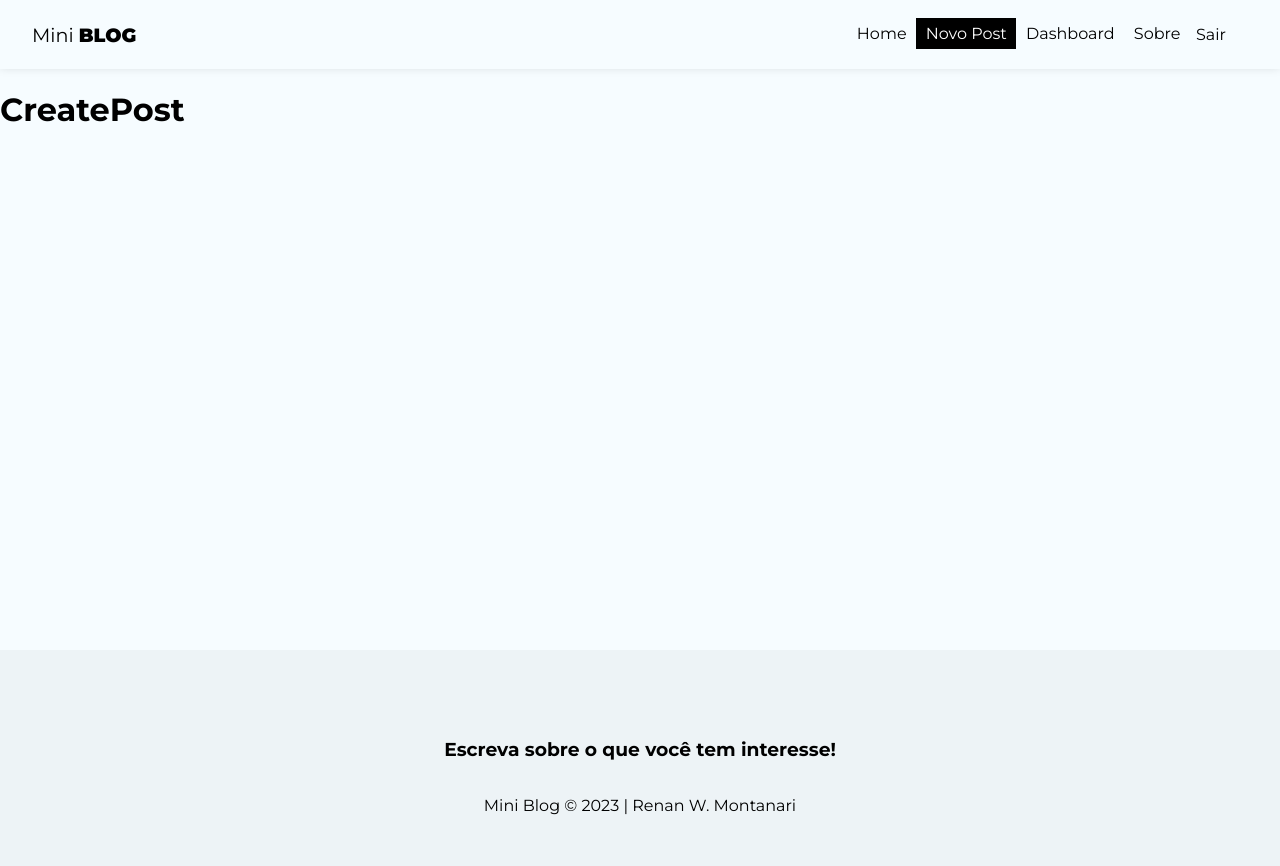
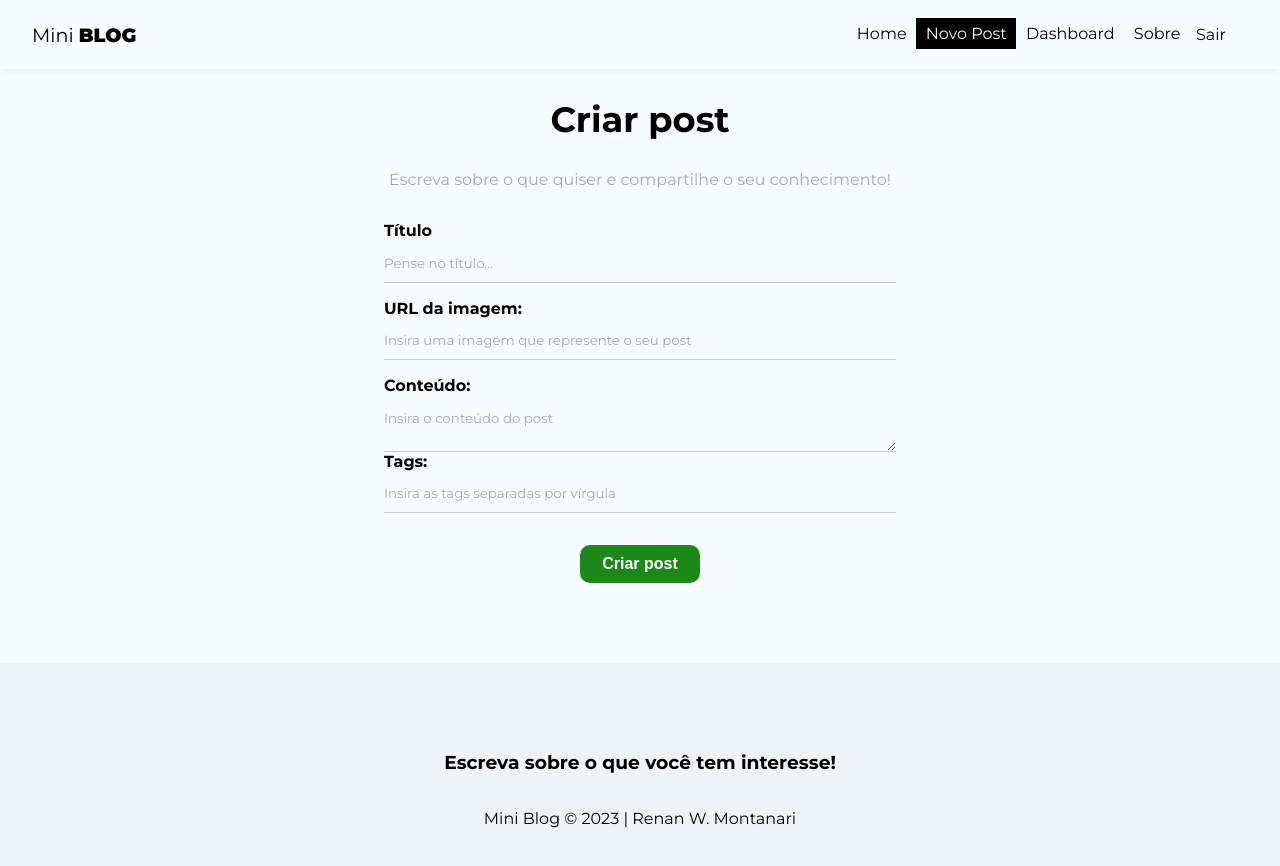
Before and after one commit to renawmontanari/mini-blog, a React (Create React App) app in the folder miniblog/: page /posts/create in a window 1280 px wide. Shown: the top 866 px of the page. Built offline with nearby package versions, Linux system fonts and the light colour scheme; no server answers; sample sign-in values are in the browser's storage.

Commit message:
miniblog

```diff
--- a/miniblog/src/pages/CreatePost/CreatePost.js
+++ b/miniblog/src/pages/CreatePost/CreatePost.js
@@ -1,10 +1,79 @@
 
 import styles from "./CreatePost.module.css";
 
+import { useState } from "react";
+import { useNavigate } from "react-router-dom";
+import { useAuthValue } from "../../context/AuthContext";
+
 const CreatePost = () => {
+
+  const [title, setTitle] = useState("");
+  const [image, setImage] = useState("");
+  const [body, setBody] = useState("");
+  const [tags, setTags] = useState([]);
+  const [formError, setFormError] = useState("");
+
+  const handleSubmit = (e) => {
+    e.preventDefault();
+  };
+
   return (
-    <div>
-        <h1>CreatePost</h1>
+    <div className={styles.create__post}>
+        <h2>Criar post</h2>
+        <p>Escreva sobre o que quiser e compartilhe o seu conhecimento!</p>
+        <form onSubmit={handleSubmit}>
+          <label>
+            <span>Título</span>
+            <input
+              type="text"
+              name="title"
+              required
+              placeholder="Pense no título..."
+              onChange={(e) => setTitle(e.target.value)}
+              value={title}
+            />
+          </label>
+          <label>
+            <span>URL da imagem:</span>
+            <input
+              type="text"
+              name="image"
+              required
+              placeholder="Insira uma imagem que represente o seu post"
+              onChange={(e) => setImage(e.target.value)}
+              value={image}
+            />
+          </label>
+          <label>
+            <span>Conteúdo:</span>
+            <textarea
+              name="body"
+              required
+              placeholder="Insira o conteúdo do post"
+              onChange={(e) => setBody(e.target.value)}
+              value={body}
+            ></textarea>
+            <label>
+            <span>Tags:</span>
+            <input
+              type="text"
+              name="tags"
+              required
+              placeholder="Insira as tags separadas por vírgula"
+              onChange={(e) => setTags(e.target.value)}
+              value={tags}
+            />
+          </label>
+          </label>
+          <button className="btn">Criar post</button>
+          {/* {!loading && <button className="btn">Criar post</button>}
+          {loading && (
+            <button className="btn" disabled>
+              Aguarde...
+            </button>
+          )}
+          {error && <p className="error">{error}</p>} */}
+        </form>
     </div>
   );
 };
--- a/miniblog/src/pages/CreatePost/CreatePost.module.css
+++ b/miniblog/src/pages/CreatePost/CreatePost.module.css
@@ -0,0 +1,13 @@
+
+.create__post {
+    text-align: center;
+}
+
+.create__post h2 {
+    font-size: 2.2em;
+}
+
+.create__post p {
+    color: #aaa;
+    margin-bottom: 2em;
+}
--- a/miniblog/src/pages/Register/Register.js
+++ b/miniblog/src/pages/Register/Register.js
@@ -91,7 +91,11 @@
             />
           </label>
           {!loading && <button className="btn">Cadastrar</button>}
-          {loading && <button className="btn" disabled>Aguarde...</button>}
+          {loading && (
+            <button className="btn" disabled>
+              Aguarde...
+            </button>
+          )}
           {error && <p className="error">{error}</p>}
         </form>
     </div>
```
